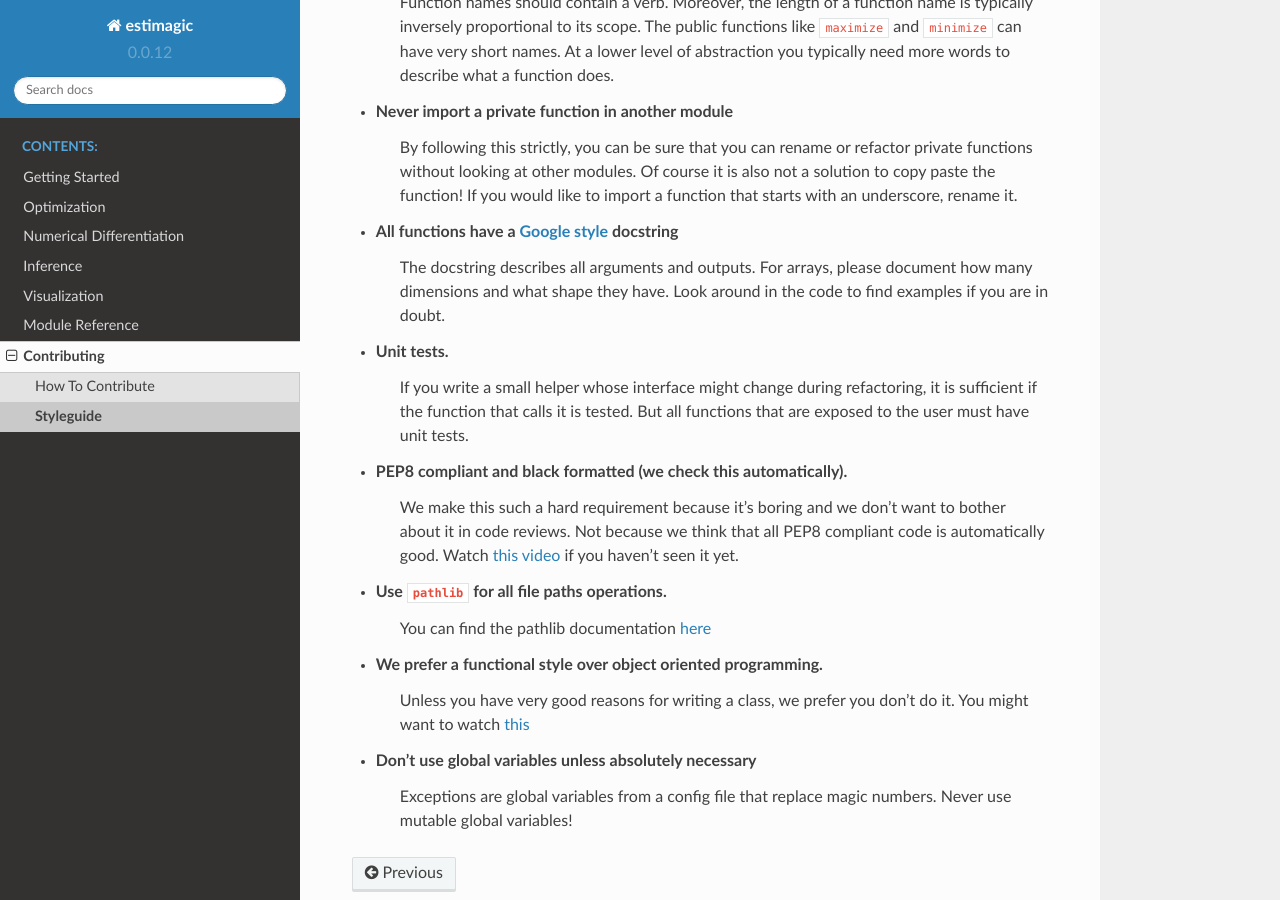
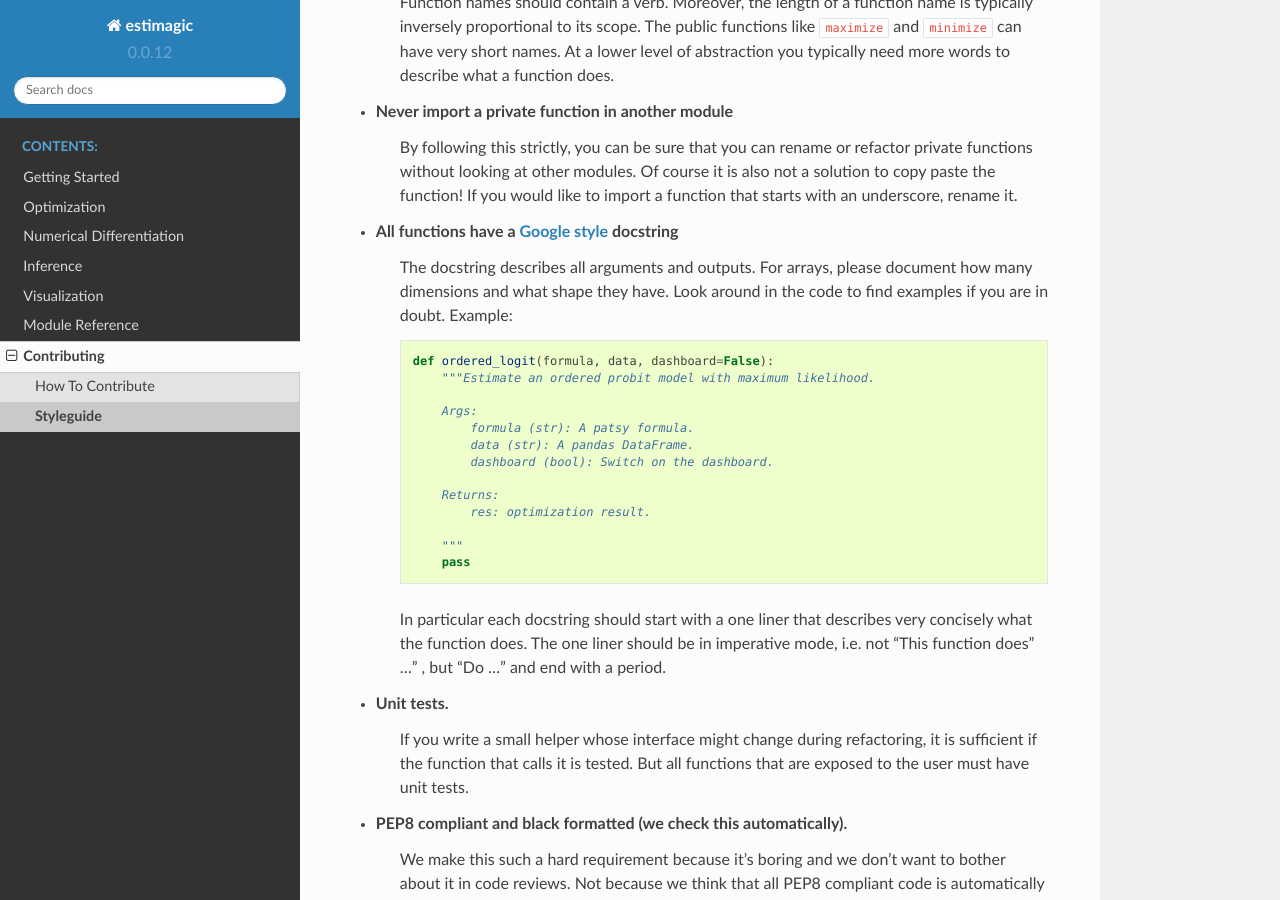
Before and after one commit to optimagic-dev/optimagic, a Sphinx documentation site: the page built from docs/source/contributing/styleguide.rst, in a window 1280 px wide and 900 px high, scrolled down 710 px. Built offline with Sphinx 7.4.7 and the Read the Docs theme 2.0.0, drawn with Linux system fonts in a browser that asks for light colours.

Commit message:
Add docstring example.

```diff
--- a/docs/source/contributing/styleguide.rst
+++ b/docs/source/contributing/styleguide.rst
@@ -42,7 +42,29 @@ Your contribution should fulfill the following criteria:
 - All functions have a `Google style <https://tinyurl.com/mxams9k>`_ docstring
     The docstring describes all arguments and outputs. For arrays, please document
     how many dimensions and what shape they have. Look around in the code to find
-    examples if you are in doubt.
+    examples if you are in doubt. Example:
+
+    .. code-block:: python
+
+        def ordered_logit(formula, data, dashboard=False):
+            """Estimate an ordered probit model with maximum likelihood.
+
+            Args:
+                formula (str): A patsy formula.
+                data (str): A pandas DataFrame.
+                dashboard (bool): Switch on the dashboard.
+
+            Returns:
+                res: optimization result.
+
+            """
+            pass
+
+    In particular each docstring should start with a one liner that describes
+    very concisely what the function does. The one liner should be in
+    imperative mode, i.e. not "This function does" ..." , but "Do ..."
+    and end with a period.
+
 - Unit tests.
     If you write a small helper whose interface might change during refactoring,
     it is sufficient if the function that calls it is tested.
```
